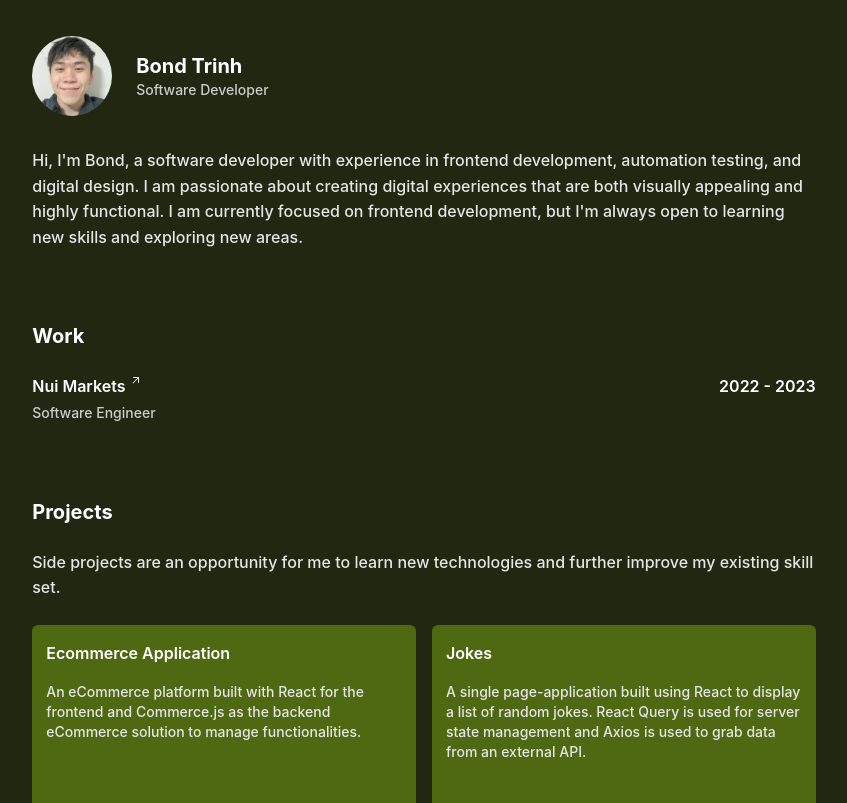
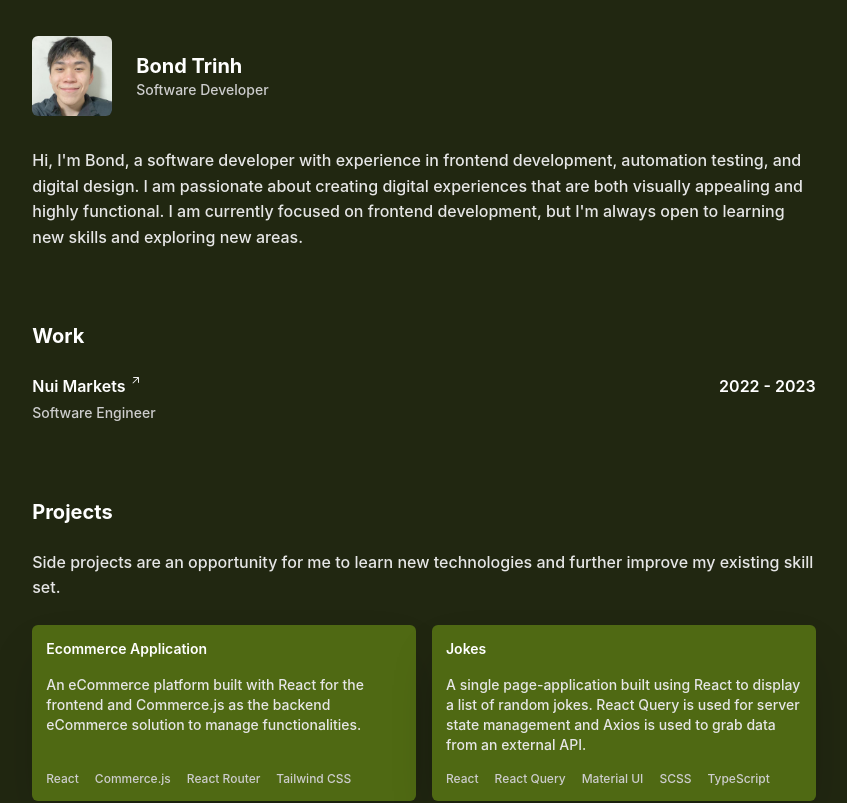
Before and after one commit to trinhbond/personal-portfolio, a React (Create React App) app: page / in a window 1280 px wide. Shown: the top 803 px of the page, without its empty margins (216-1063 px from the left). Built offline with nearby package versions, Linux system fonts and the light colour scheme.

Commit message:
Fix flexbox layout for Projects

```diff
--- a/src/components/Project.tsx
+++ b/src/components/Project.tsx
@@ -11,15 +11,13 @@ type ProjectProps = {
 export default function Project(project: ProjectProps): JSX.Element {
   return (
     <ExternalLink
-      className="bg-[#4f6913] flex flex-col space-between place-content-evenly px-3.5 py-4 rounded-md"
+      className="bg-[#4f6913] flex flex-col gap-4 w-full p-3.5 rounded-md shadow-2xl"
       href={project.link}
       key={project.name}
     >
-      <h3 className="font-semibold w-full">{project.name}</h3>
-      <p className="text-gray-light text-sm h-[160px] max-md:h-auto mt-4">
-        {project.description}
-      </p>
-      <ul className="flex flex-wrap gap-4 max-md:mt-12">
+      <span className="font-semibold w-full text-sm">{project.name}</span>
+      <p className="text-gray-light text-sm">{project.description}</p>
+      <ul className="flex flex-wrap gap-4 mt-auto">
         {project.stack.map((i) => (
           <li className="min-w-fit text-xs text-gray-dark">{i}</li>
         ))}
--- a/src/pages/Home.tsx
+++ b/src/pages/Home.tsx
@@ -33,7 +33,7 @@ export default function Home(): JSX.Element {
             <div className="w-full inline-flex items-center flex-wrap gap-6">
               <div className="w-20">
                 <img
-                  className="rounded-full"
+                  className="rounded-md"
                   src={require("../assets/images/avatar.jpg")}
                   alt="Bond Trinh"
                 />
@@ -79,9 +79,10 @@ export default function Home(): JSX.Element {
             Side projects are an opportunity for me to learn new technologies
             and further improve my existing skill set.
           </p>
-          <ul className="grid grid-cols-2 max-md:grid-cols-1 gap-4">
+          <ul className="flex justify-stretch gap-4 max-md:flex-col">
             {projects.map((project) => (
               <motion.li
+                className="flex flex-1 items-stretch w-full"
                 transition={{
                   duration: 0.5,
                   ease: "easeInOut",
```
